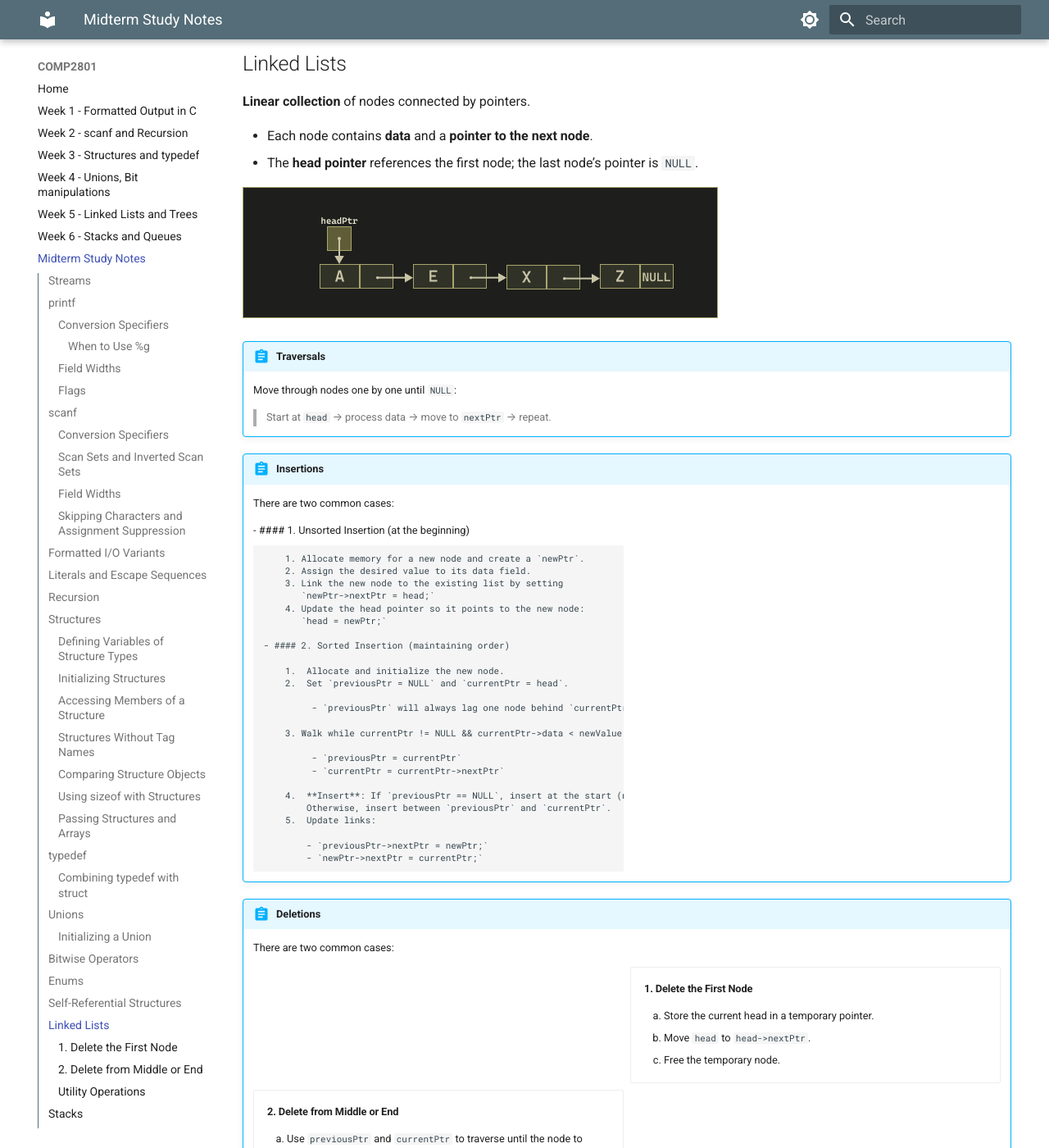
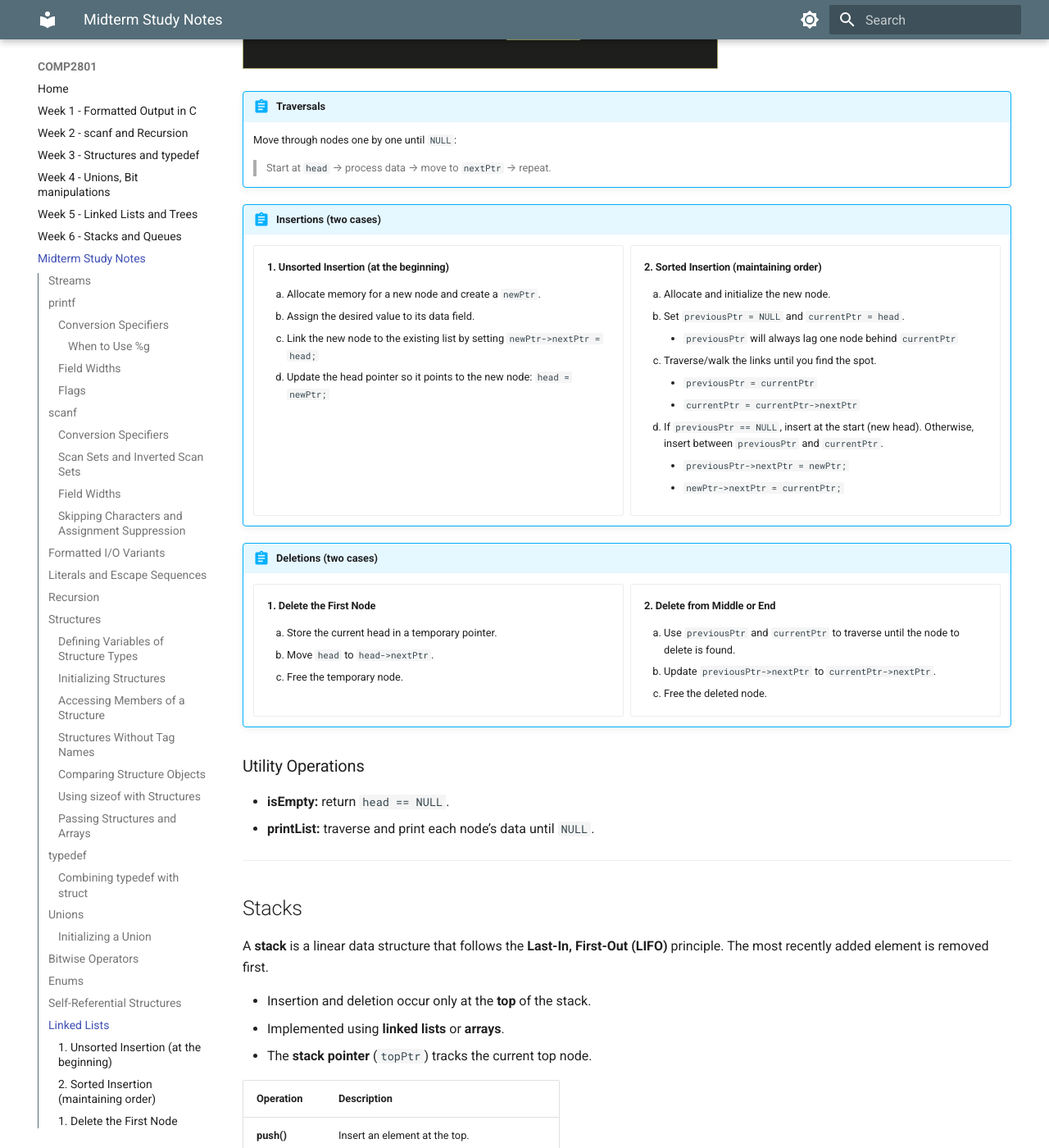
Before and after one commit to gdoyle87/COMP2801, an MkDocs documentation site: the page built from docs/midterm.md, in a window 1280 px wide and 1400 px high, scrolled down 13268 px. Shown: the whole window at 82% size. Built offline with MkDocs 1.6.1 and Material for MkDocs 9.7.7, drawn with Linux system fonts in a browser that asks for light colours; nearby versions of some CDN libraries; some of the changed text lies outside the part shown.

Commit message:
minor corrections

````diff
--- a/docs/midterm.md
+++ b/docs/midterm.md
@@ -61,18 +61,20 @@
 
 ### Field Widths
 
-A **field width** specifies the **minimum number of characters** to print. If the value is shorter, it is **right-padded with spaces** by default.
+A **field width** specifies the **minimum number of characters** to print. If
+the value is shorter, it is **left-padded with spaces** by default (making the
+text right-aligned).
 
 ```c
-printf("%5d", 12);         // "   12" (width = 5)
+printf("%5d", 12);         // "   12" (left-padded with 3 spaces)
+printf("%-5d", 12);        // "12   " (right-padded with 3 spaces)
 printf("%5d\n", 123456);   // "123456" (wider than specifier, prints fully)
-printf("%-5d", 12);        // "12   " (left-justified)
 ```
 
 Field widths can also apply to floating-point values:
 
 ```c
-printf("%8.2f", 3.14); // "    3.14"
+printf("%0.2f", 3.14); // "    3.14"
 ```
 
 - The number before the decimal controls total width.
@@ -471,7 +473,7 @@
 
 !!! abstract "Operators"
 
-<div class="grid cards print-3" markdown>
+    <div class="grid cards print-3" markdown>
 
     -   **AND `&`**
         Sets a bit to 1 **only if both bits are 1**.
@@ -541,36 +543,37 @@
     implementation-defined; use `unsigned` integers where possible.
 
 ???+ tip "Common bit manipulation patterns"
-**Even/odd**: `x & 1`
- `c
-      if (x & 1) puts("Odd"); else puts("Even");
-      `
-**Swap without temp** (XOR-swap):
- `c
-      a ^= b; b ^= a; a ^= b;
-      `
-**Power of two** (exactly one bit set):
- `c
-      if (x > 0 && (x & (x - 1)) == 0) puts("Power of 2");
-      `
-**Count set bits** (Kernighan):
- `c
-      int c = 0; for (; x; ++c) x &= (x - 1);
-      `
-**Set / clear / toggle bit n**:
- `c
-      x |=  (1u << n);   // set
-      x &= ~(1u << n);   // clear
-      x ^=  (1u << n);   // toggle
-      `
-**Lowest set bit**:
- `c
-      unsigned lowest = x & -x;
-      `
-**Opposite signs**:
- `c
-      if ((x ^ y) < 0) puts("Opposite signs");
-      `
+
+    **Even/odd**: `x & 1`
+    ```c
+    if (x & 1) puts("Odd"); else puts("Even");
+    ```
+    **Swap without temp** (XOR-swap):
+    ```c
+    a ^= b; b ^= a; a ^= b;
+    ```
+    **Power of two** (exactly one bit set):
+    ```c
+    if (x > 0 && (x & (x - 1)) == 0) puts("Power of 2");
+    ```
+    **Count set bits** (Kernighan):
+    ```c
+    int c = 0; for (; x; ++c) x &= (x - 1);
+    ```
+    **Set / clear / toggle bit n**:
+    ```c
+    x |=  (1u << n);   // set
+    x &= ~(1u << n);   // clear
+    x ^=  (1u << n);   // toggle
+    ```
+    **Lowest set bit**:
+    ```c
+    unsigned lowest = x & -x;
+    ```
+    **Opposite signs**:
+    ```c
+    if ((x ^ y) < 0) puts("Opposite signs");
+    ```
 
 <div class="page-break"></div>
 
@@ -621,43 +624,42 @@
 
     > Start at `head` → process data → move to `nextPtr` → repeat.
 
-!!! abstract "Insertions"
+!!! abstract "Insertions (two cases)"
 
-    There are two common cases:
     <div class="grid cards" markdown>
-        - #### 1. Unsorted Insertion (at the beginning)
 
-            1. Allocate memory for a new node and create a `newPtr`.
-            2. Assign the desired value to its data field.
-            3. Link the new node to the existing list by setting
-               `newPtr->nextPtr = head;`
-            4. Update the head pointer so it points to the new node:
-               `head = newPtr;`
+    - #### 1. Unsorted Insertion (at the beginning)
 
-        - #### 2. Sorted Insertion (maintaining order)
+        1. Allocate memory for a new node and create a `newPtr`.
+        2. Assign the desired value to its data field.
+        3. Link the new node to the existing list by setting
+           `newPtr->nextPtr = head;`
+        4. Update the head pointer so it points to the new node:
+           `head = newPtr;`
 
-            1.  Allocate and initialize the new node.
-            2.  Set `previousPtr = NULL` and `currentPtr = head`.
+    - #### 2. Sorted Insertion (maintaining order)
 
-                 - `previousPtr` will always lag one node behind `currentPtr`
+        1.  Allocate and initialize the new node.
+        2.  Set `previousPtr = NULL` and `currentPtr = head`.
 
-            3. Walk while currentPtr != NULL && currentPtr->data < newValue:
+             - `previousPtr` will always lag one node behind `currentPtr`
 
-                 - `previousPtr = currentPtr`
-                 - `currentPtr = currentPtr->nextPtr`
+        3. Traverse/walk the links until you find the spot.
 
-            4.  **Insert**: If `previousPtr == NULL`, insert at the start (new head).
-                Otherwise, insert between `previousPtr` and `currentPtr`.
-            5.  Update links:
+             - `previousPtr = currentPtr`
+             - `currentPtr = currentPtr->nextPtr`
 
-                - `previousPtr->nextPtr = newPtr;`
-                - `newPtr->nextPtr = currentPtr;`
+        4.  If `previousPtr == NULL`, insert at the start (new head).
+            Otherwise, insert between `previousPtr` and `currentPtr`.
+
+            - `previousPtr->nextPtr = newPtr;`
+            - `newPtr->nextPtr = currentPtr;`
 
     </div>
 
-!!! abstract "Deletions"
 
-    There are two common cases:
+!!! abstract "Deletions (two cases)"
+
     <div class="grid cards" markdown>
 
     - #### 1. Delete the First Node
@@ -677,6 +679,8 @@
 
 - **isEmpty:** return `head == NULL`.
 - **printList:** traverse and print each node’s data until `NULL`.
+
+<div class="page-break"></div>
 
 ---
 
@@ -709,10 +713,11 @@
 
 - Insertion occurs at the **rear**; deletion occurs at the **front**.
 - Implemented using **linked lists**.
-- Two pointers are used:
 
-  - `frontPtr` → points to the first node
-  - `rearPtr` → points to the last node
+Two pointers are used:
+
+ - `frontPtr` → points to the first node
+ - `rearPtr` → points to the last node
 
 | Operation     | Description                       |
 | :------------ | :-------------------------------- |
````
Also changed, not shown: other parts of docs/midterm.md (+1 -1 lines), site/search/search_index.json.
